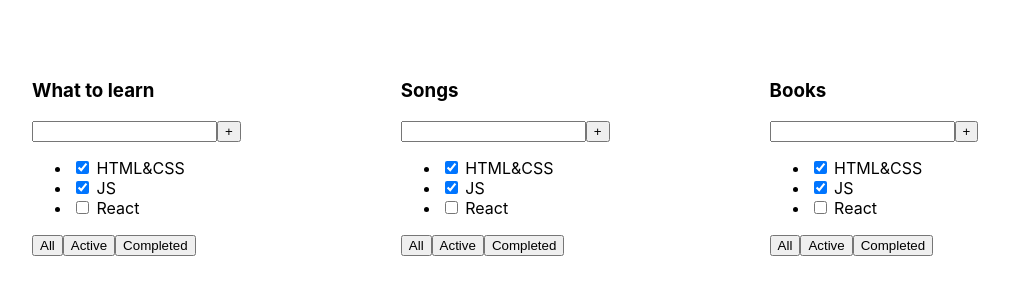
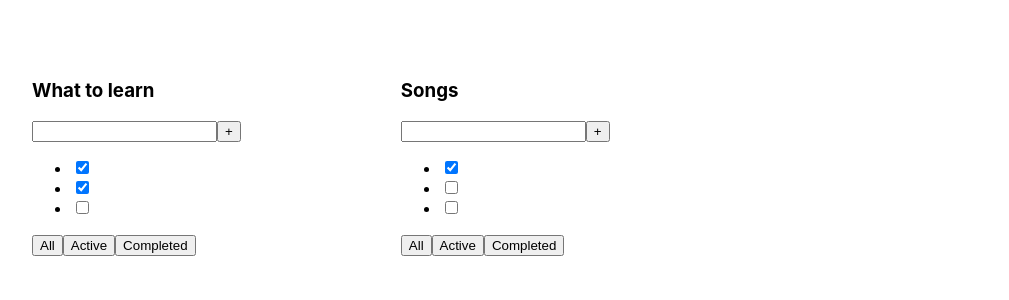
Before and after one commit to AnnAntonova2310/repetition-todo-list, a React (Create React App) app: page / in a window 1280 px wide. Shown: the top 300 px of the page, without its empty margins (28-1037 px from the left). Built offline with nearby package versions, Linux system fonts and the light colour scheme.

Commit message:
Repetition 1

```diff
--- a/src/App.tsx
+++ b/src/App.tsx
@@ -2,12 +2,22 @@
 import './App.css';
 import {TodoList} from "./TodoList";
 
-function App() {
+const App=()=> {
+    const tasks1 = [
+        {id: 1, title: "HTML&CSS", isDone: true},
+        {id: 2, title: "JS", isDone: true},
+        {id: 3, title: "ReactJS", isDone: false}
+    ]
+    const tasks2 = [
+        {id: 1, title: "Hello world", isDone: true},
+        {id: 2, title: "I am Happy", isDone: false},
+        {id: 3, title: "Yo", isDone: false}
+    ]
+
     return (
         <div className={'App'}>
-            <TodoList title={'What to learn'}/>
-            <TodoList title={'Songs'}/>
-            <TodoList title={'Books'}/>
+            <TodoList title={'What to learn'} tasks={tasks1}/>
+            <TodoList title={'Songs'} tasks={tasks2}/>
         </div>
     )
 
--- a/src/TodoList.tsx
+++ b/src/TodoList.tsx
@@ -2,6 +2,13 @@
 
 type todoListType={
     title: string
+    tasks: Array<taskType>
+}
+
+type taskType={
+    id: number
+    title: string
+    isDone: boolean
 }
 
 export function TodoList(props: todoListType) {
@@ -14,9 +21,9 @@
                     <button>+</button>
                 </div>
                 <ul>
-                    <li><input type="checkbox" checked={true}/> <span>HTML&CSS</span></li>
-                    <li><input type="checkbox" checked={true}/> <span>JS</span></li>
-                    <li><input type="checkbox" checked={false}/> <span>React</span></li>
+                    <li><input type="checkbox" checked={props.tasks[0].isDone}/> <span>{props.tasks[0].isDone}</span></li>
+                    <li><input type="checkbox" checked={props.tasks[1].isDone}/> <span>{props.tasks[1].isDone}</span></li>
+                    <li><input type="checkbox" checked={props.tasks[2].isDone}/> <span>{props.tasks[2].isDone}</span></li>
                 </ul>
                 <div>
                     <button>All</button>
```
